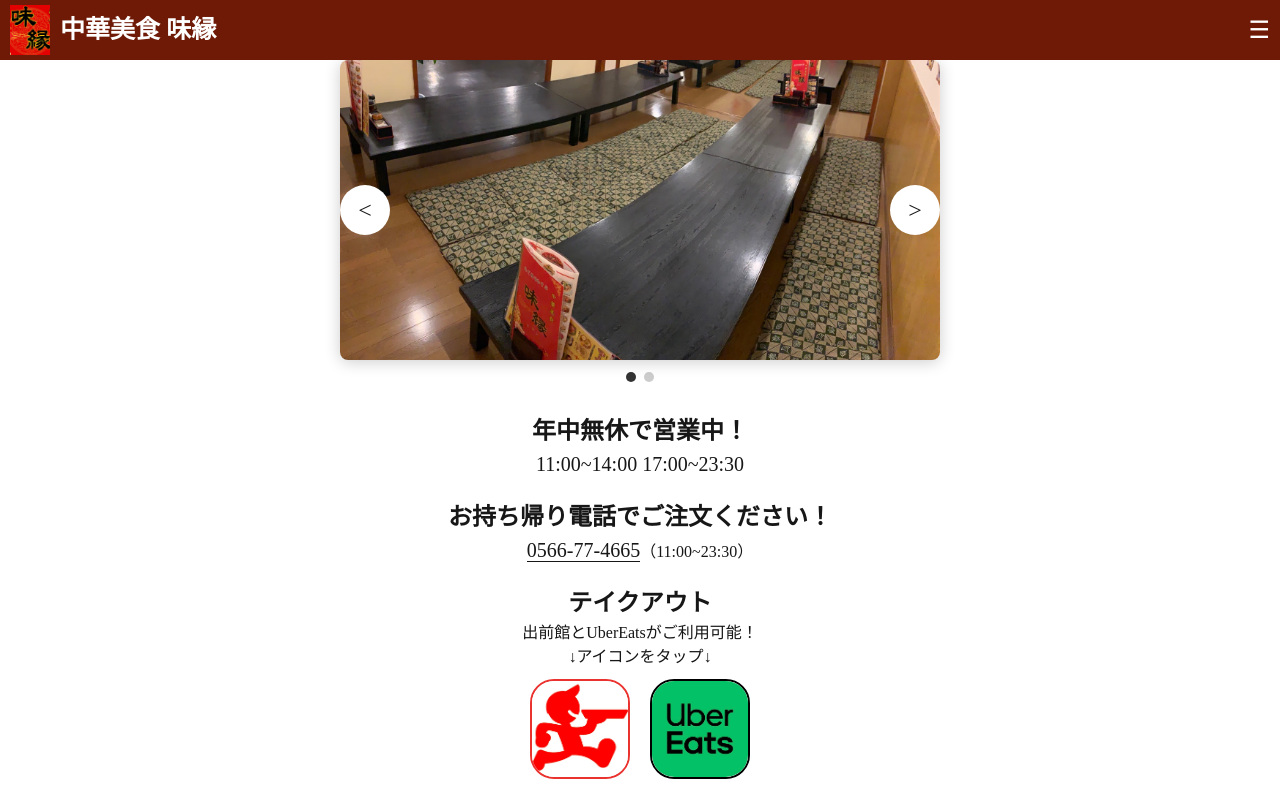
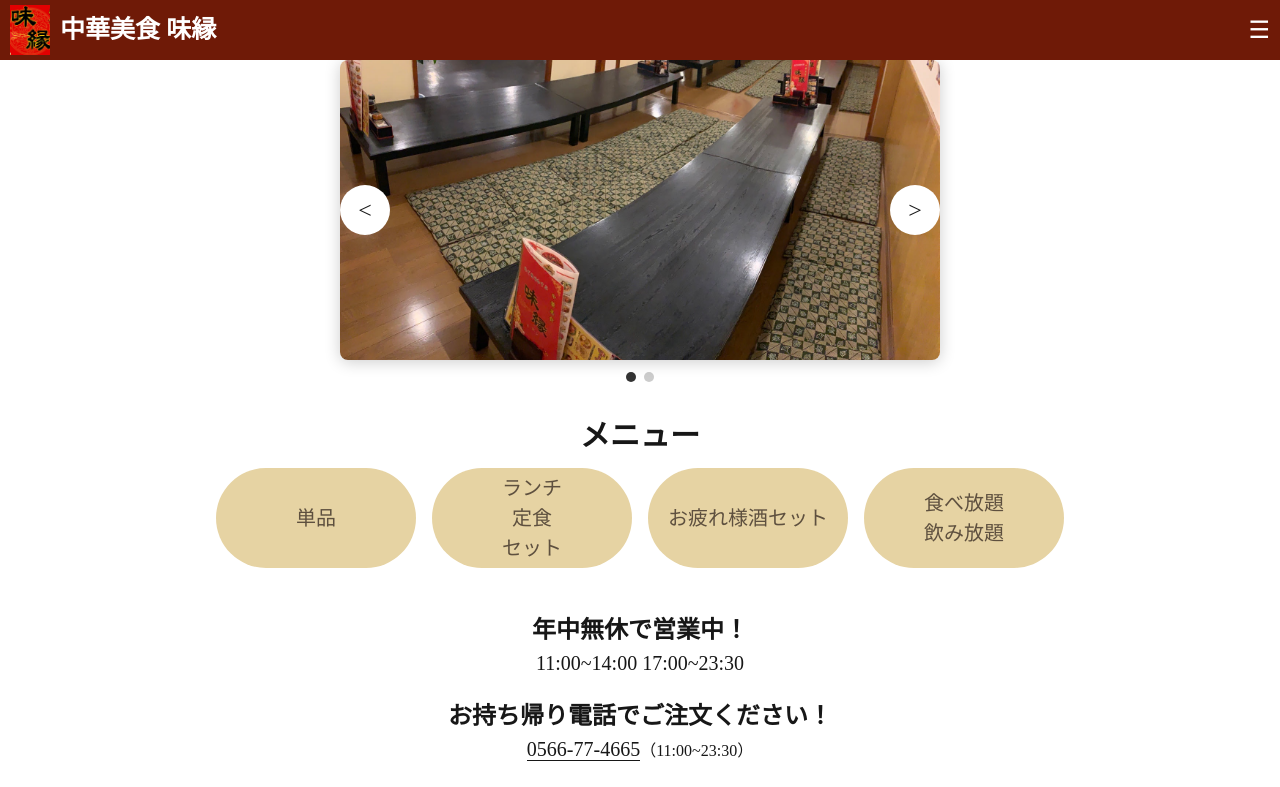
Before and after one commit to shi615/mien.jp, a Next.js app: page / in a window 1280 px wide. Shown: the top 787 px of the page. Built offline with nearby package versions, Linux system fonts and the light colour scheme.

Commit message:
add menu buttons at home

```diff
--- a/src/app/main.js
+++ b/src/app/main.js
@@ -10,6 +10,87 @@
       }}
     >
       <ImageSlider />
+      <h2 style={{ textAlign: "center", fontSize: '30px', fontWeight: 'bold', paddingTop: '20px' }}>
+        メニュー
+      </h2>
+      <div
+        id="menu-buttons"
+        style={{
+          display: "flex",
+          flexWrap: "wrap", // 追加: 折り返しを許可
+          flexDirection: "row",
+          justifyContent: "center",
+          alignItems: "center",
+          gap: "16px",
+          marginTop: "10px",
+          marginBottom: "24px"
+        }}
+      >
+        {/* 単品 */}
+        <a href="/menu/tanpin" style={{
+          backgroundColor: "#e6d3a3",
+          color: "#5e503f",
+          fontSize: "20px",
+          borderRadius: "50px",
+          padding: "10px",
+          width: "200px",
+          height: "100px",
+          display: "flex",
+          alignItems: "center",
+          justifyContent: "center",
+          textAlign: "center"
+        }}>
+          単品
+        </a>
+        {/* ランチ・定食・セット */}
+        <a href="/menu/teisyoku" style={{
+          backgroundColor: "#e6d3a3",
+          color: "#5e503f",
+          fontSize: "20px",
+          borderRadius: "50px",
+          padding: "10px",
+          width: "200px",
+          height: "100px",
+          display: "flex",
+          alignItems: "center",
+          justifyContent: "center",
+          textAlign: "center",
+        }}>
+          ランチ<br />定食<br />セット
+        </a>
+        {/* お疲れ様酒セット */}
+        <a href="/menu/otsukare" style={{
+          backgroundColor: "#e6d3a3",
+          color: "#5e503f",
+          fontSize: "20px",
+          borderRadius: "50px",
+          padding: "10px",
+          width: "200px",
+          height: "100px",
+          display: "flex",
+          alignItems: "center",
+          justifyContent: "center",
+          textAlign: "center"
+        }}>
+          お疲れ様酒セット
+        </a>
+        {/* 食べ放題・飲み放題 */}
+        <a href="/menu/tabehodai" style={{
+          backgroundColor: "#e6d3a3",
+          color: "#5e503f",
+          fontSize: "20px",
+          borderRadius: "50px",
+          padding: "10px",
+          width: "200px",
+          height: "100px",
+          display: "flex",
+          alignItems: "center",
+          justifyContent: "center",
+          textAlign: "center"
+        }}>
+          食べ放題<br />飲み放題
+        </a>
+      </div>
       <div style={{ textAlign: 'center', position: 'relative', zIndex: 1 }}>
         <h2 style={{ fontSize: '24px', fontWeight: 'bold', paddingTop: '20px' }}>
           年中無休で営業中！
```
